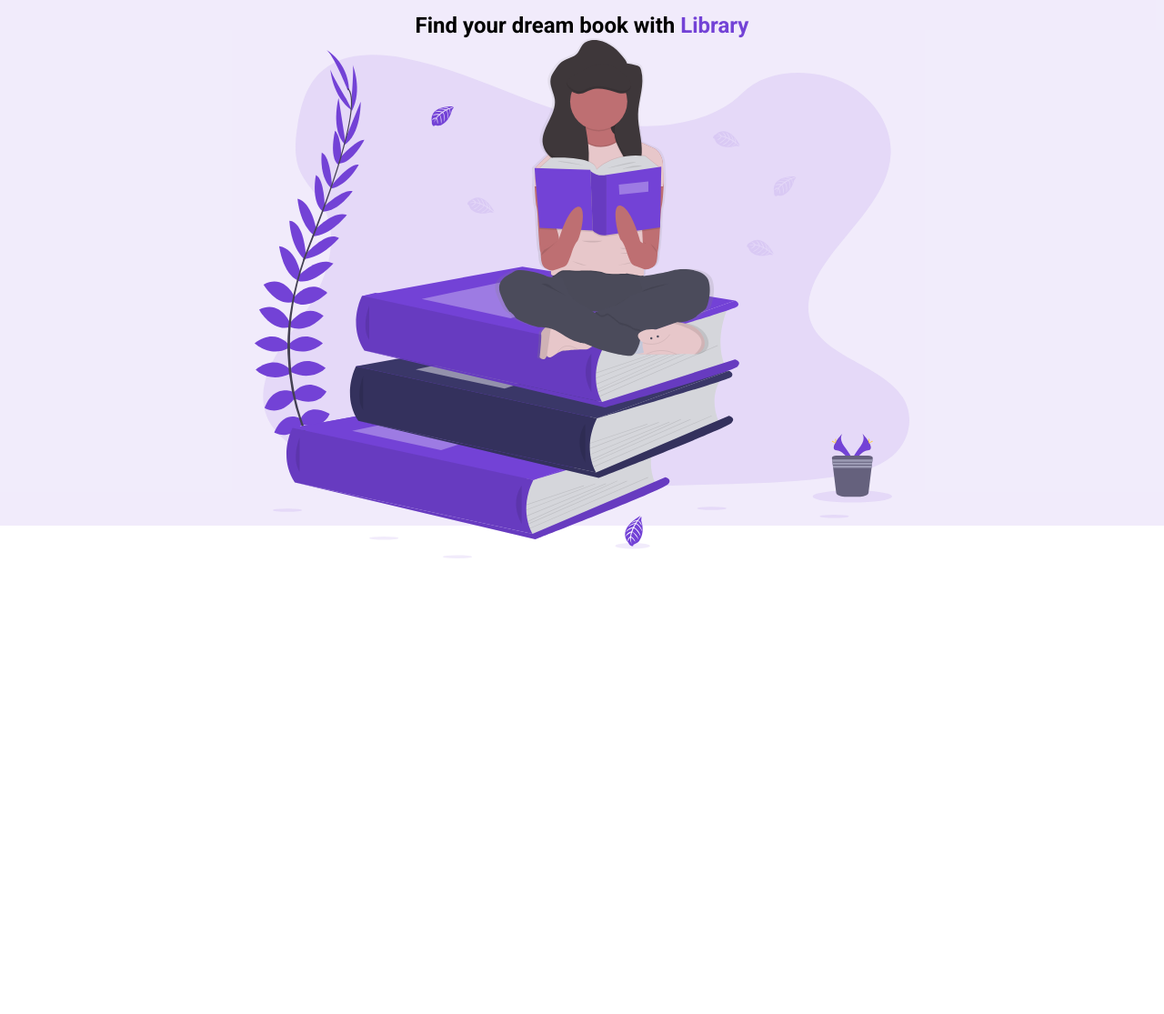
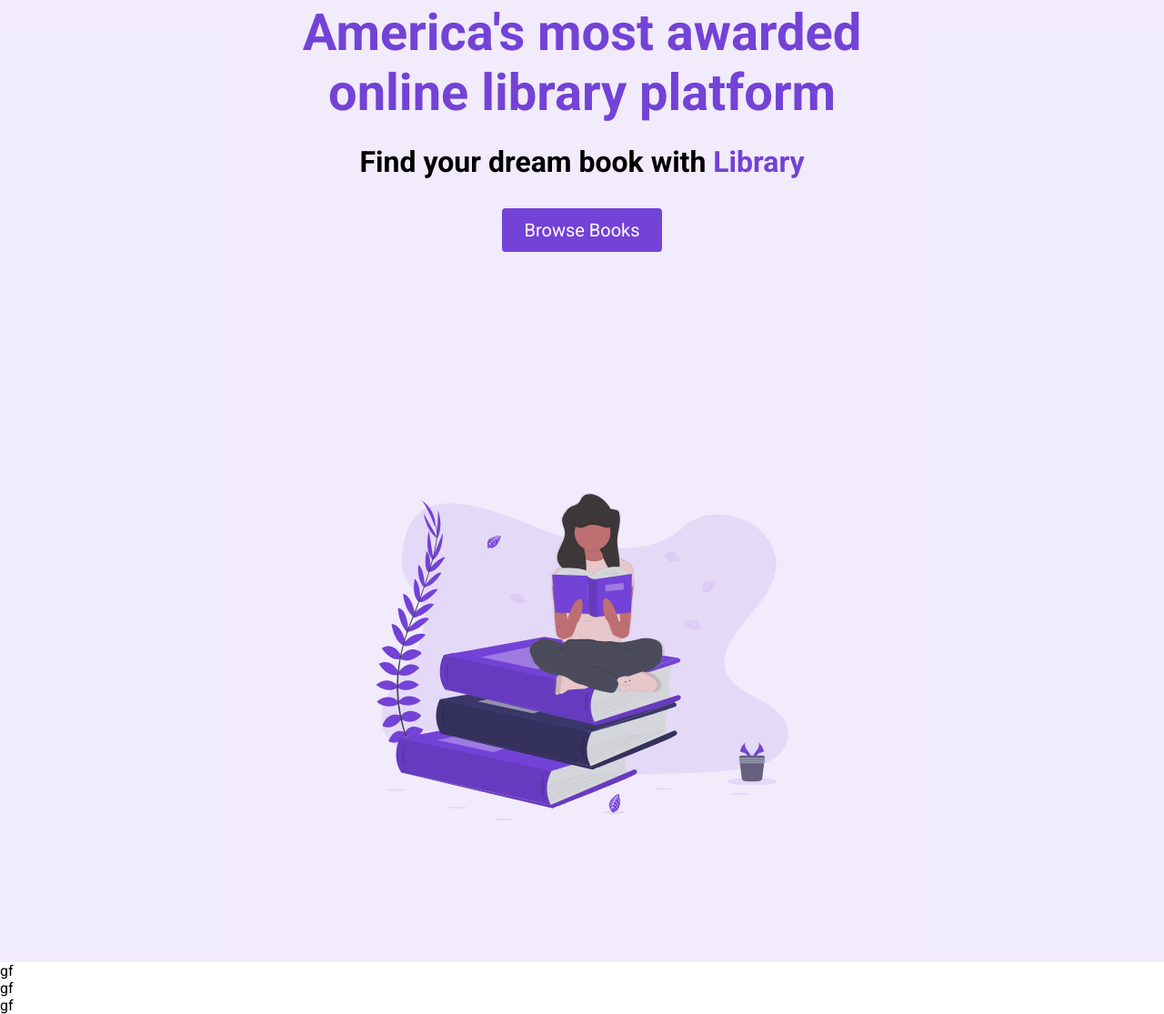
Before and after one commit to hdalieh-coder/e-commerce, a plain HTML site: page index.html in a window 1280 px wide. Shown: the part 222-1337 px from the top of the page at 91% size. Before the commit the page ends 840 px from the top, so only its background shows below. Drawn offline with Linux system fonts and the light colour scheme.

Commit message:
feat: simulate new feature

```diff
--- a/index.html
+++ b/index.html
@@ -24,12 +24,37 @@
                 <div class="header__description">
                     <h1>America's most awarded online library platform</h1>
                     <h2>Find your dream book with <span class="purple">Library</span></h2>
+                    <button class="btn">Browse Books</button>
                 </div>
-                <figure>
+                <figure class="header__img--wrapper">
                     <img src="./assets/Undraw_Books.svg" alt="">
                 </figure>
             </div>
         </header>
     </section>
+
+    <main>
+        <section id="highlights">
+            <div class="container">
+                <div class="row">
+                    gf
+                </div>
+            </div>
+        </section>
+        <section id="features">
+            <div class="container">
+                <div class="row">
+                    gf
+                </div>
+            </div>
+        </section>
+        <section id="recent">
+            <div class="container">
+                <div class="row">
+                    gf
+                </div>
+            </div>
+        </section>
+    </main>
 </body>
 </html>
--- a/style.css
+++ b/style.css
@@ -13,6 +13,9 @@ nav {
 
 img {
     width: 100%;
+    max-width: 100%;
+    max-height: 50vh;
+    padding: 20px;
 }
 
 .nav__container {
@@ -68,16 +71,24 @@ li {
 }
 
 header {
-    height: calc(100vh - 80px);
+    height: 1200px;
 }
 
 .header__container {
+    padding-top: 32px;
     width: 100%;
     max-width: 720px;
     margin: 0 auto;
-    height: 100%;
+    height: 1200px;
     display: flex;
     flex-direction: column;
+    justify-content: space-around;
+}
+
+.header__description {
+    display: flex;
+    flex-direction: column;
+    align-items: center;
 }
 
 h1 {
@@ -86,7 +97,29 @@ h1 {
     margin-bottom: 24px;
     text-align: center;
 }
-
 h2 {
     text-align: center;
+    font-size: 32px;
+    margin-bottom: 32px;
 }
+
+button {
+    cursor: pointer;
+}
+
+button:active {
+    transform: translateY(1px);
+}
+
+.btn {
+    background-color: #7342d6;
+    color: white;
+    font-size: 20px;
+    padding: 12px 24px;
+    border-radius: 4px;
+    border: none;
+}
+
+.header__img--wrapper {
+    padding: 20px;
+}
```
